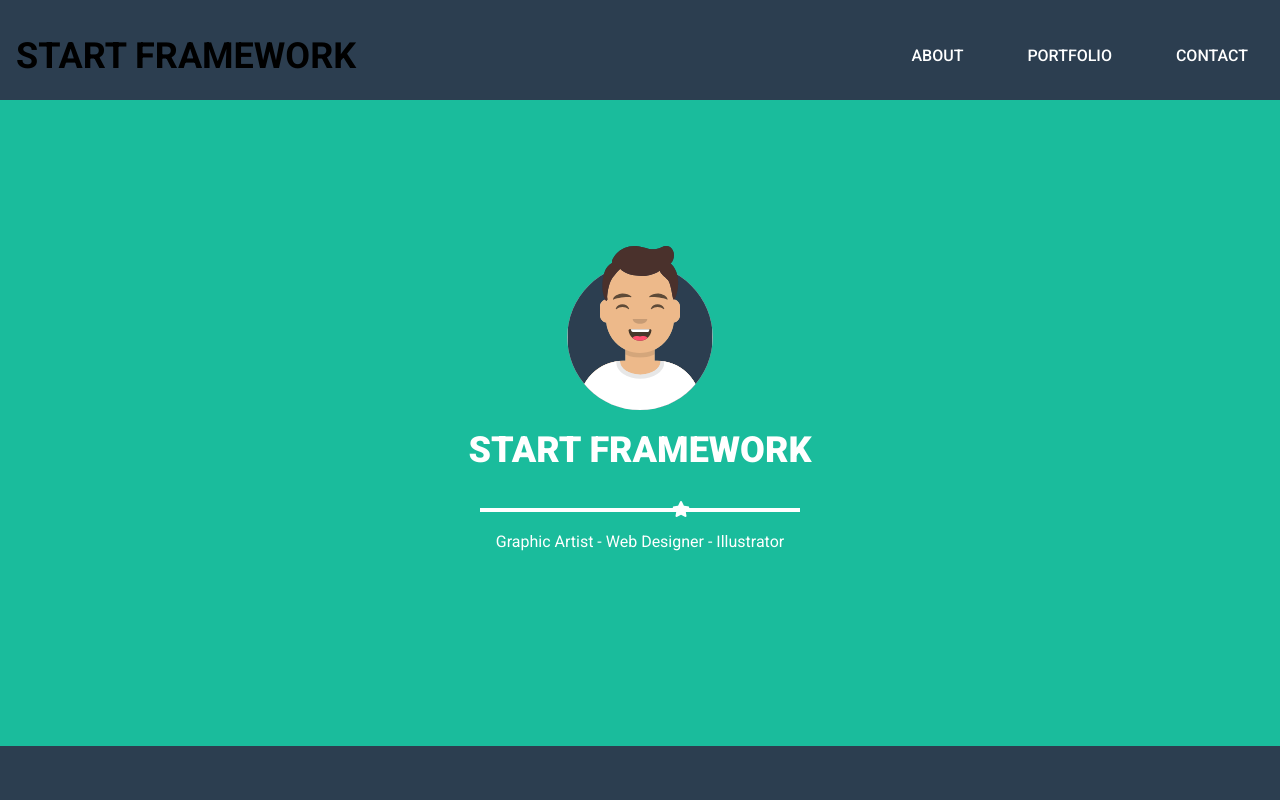
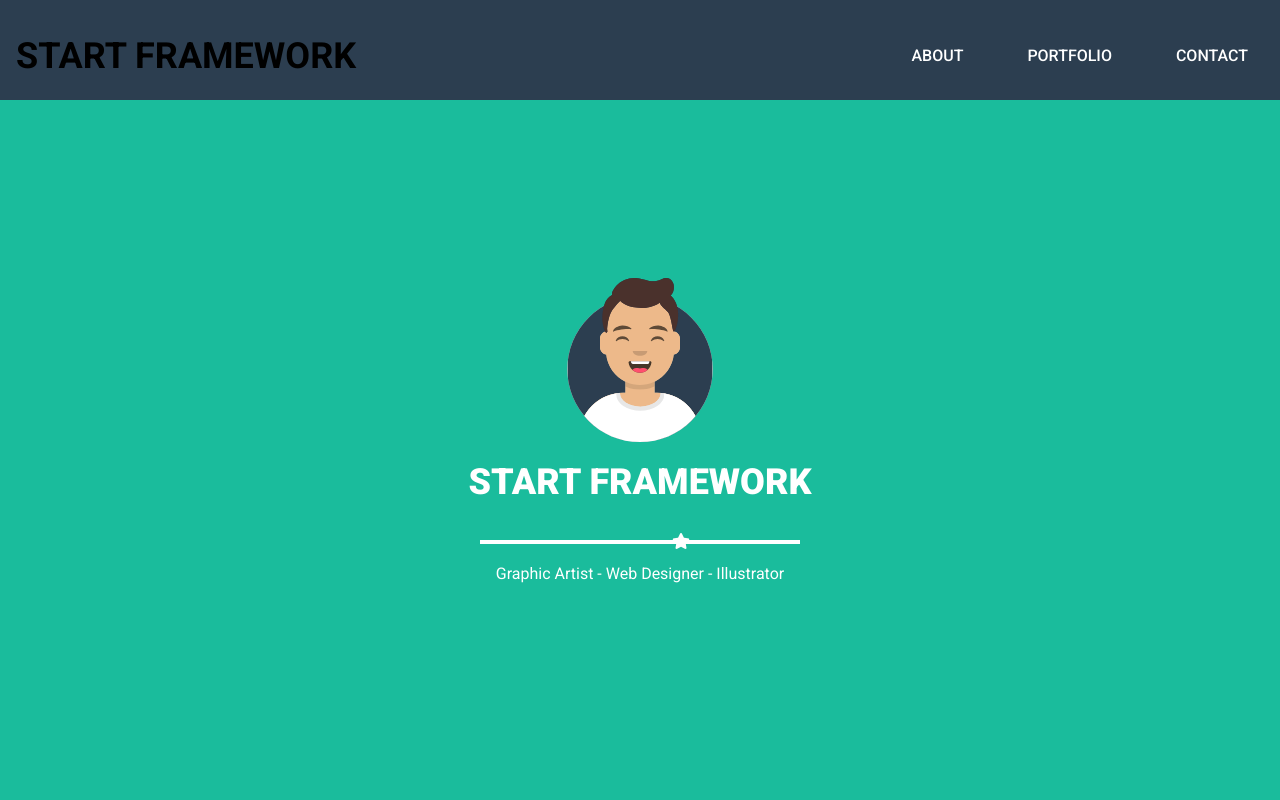
Before and after one commit to MMohmedMahmoudd/StartFramework, a React (Vite) app: page /Home in a window 1280 px wide. Shown: the top 800 px of the page. Built offline with nearby package versions, Linux system fonts and the light colour scheme.

Commit message:
first commit

```diff
--- a/src/Component/Home/Home.jsx
+++ b/src/Component/Home/Home.jsx
@@ -2,7 +2,7 @@ import logo from "../../assets/avataaars.svg"
 export default function Home() {
   return (
     <>
-    <div className="container my-24 py-24 flex flex-col gap-y-5 flex-wrap justify-center items-center">
+    <div className="container my-28 py-28 flex flex-col gap-y-5 flex-wrap justify-center items-center">
       <div className="image mt-12 justify-center items-center w-1/2 mx-auto my-auto">
       <img className="w-1/4 mx-auto " src={logo} />
       </div>
```
